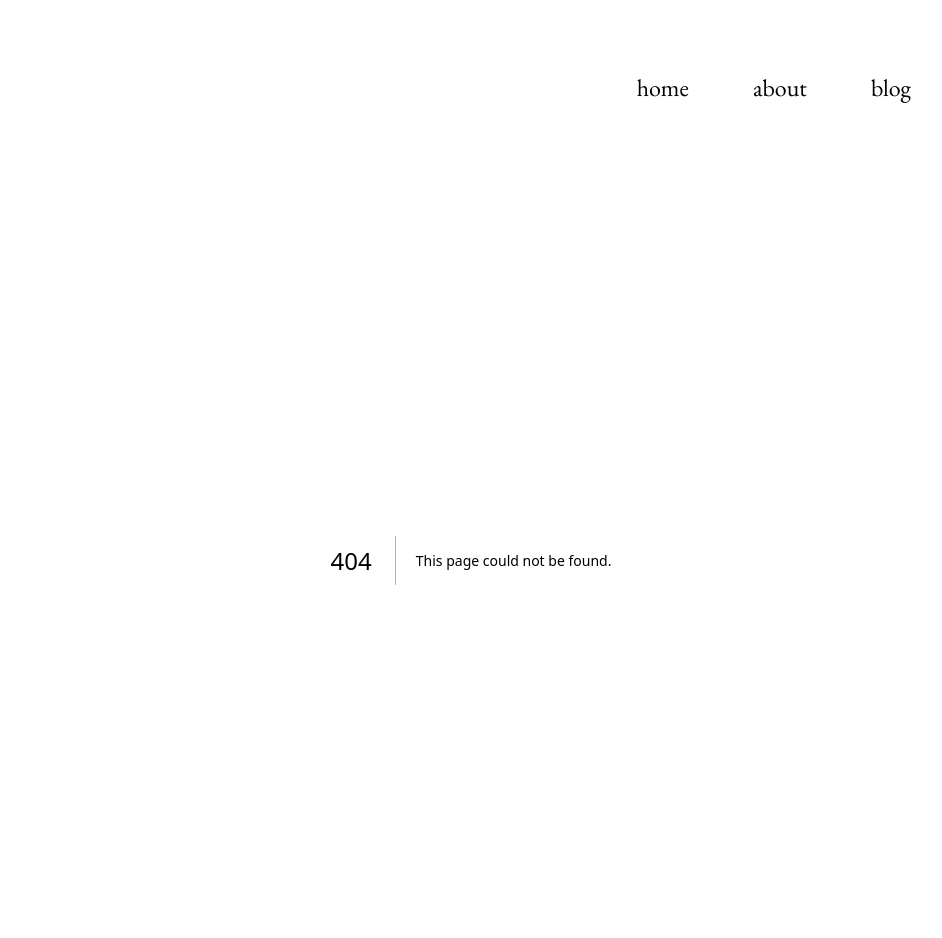
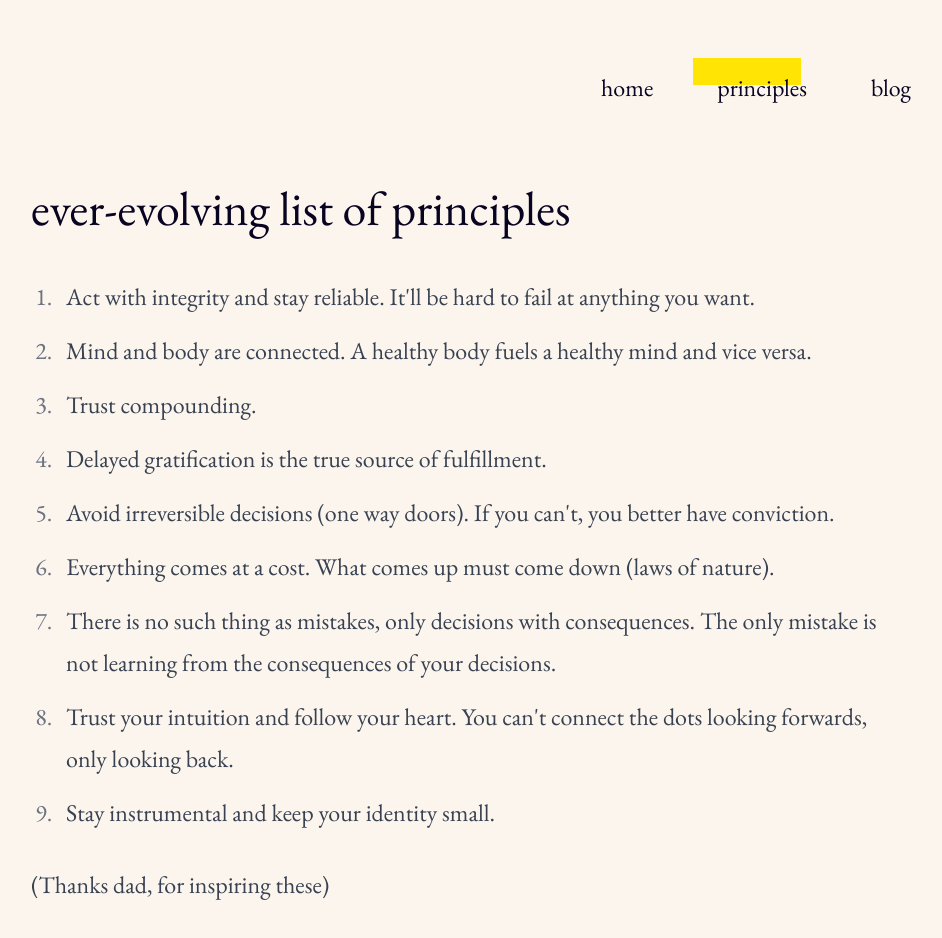
Before and after one commit to kristelfung/kristelfung-com, a Next.js app: page /principles in a window 1280 px wide. Before the commit this address had no page. Shown: the top 938 px of the page, without its empty margins (169-1111 px from the left). Built offline with nearby package versions, Linux system fonts and the light colour scheme.

Commit message:
principles

```diff
--- a/src/app/about/content/index.mdx
+++ /dev/null
@@ -1,5 +0,0 @@
-hello!
-
-I graduated from UC Berkeley in 2023 (go bears!), and I'm currently working for Figma full time in NYC.
-
-Site is made with [Next.js](https://nextjs.org/), and deployed with [Vercel](https://vercel.com/).
--- a/src/app/components/navbar.tsx
+++ b/src/app/components/navbar.tsx
@@ -6,7 +6,7 @@ import { useState } from "react";
 
 const navItems = [
   { href: "/", label: "home" },
-  { href: "/about", label: "about" },
+  { href: "/principles", label: "principles" },
   { href: "/blog", label: "blog" },
 ];
 
--- /dev/null
+++ b/src/app/principles/content/index.mdx
@@ -0,0 +1,11 @@
+1. Act with integrity and stay reliable. It'll be hard to fail at anything you want.
+2. Mind and body are connected. A healthy body fuels a healthy mind and vice versa.
+3. Trust compounding.
+4. Delayed gratification is the true source of fulfillment.
+5. Avoid irreversible decisions (one way doors). If you can't, you better have conviction.
+6. Everything comes at a cost. What comes up must come down (laws of nature).
+7. There is no such thing as mistakes, only decisions with consequences. The only mistake is not learning from the consequences of your decisions.
+8. Trust your intuition and follow your heart. You can't connect the dots looking forwards, only looking back.
+9. Stay instrumental and keep your identity small.
+
+(Thanks dad, for inspiring these)
--- a/src/app/about/page.tsx
+++ b/src/app/principles/page.tsx
@@ -3,8 +3,11 @@ import path from "path";
 import { compileMDX } from "next-mdx-remote/rsc";
 import FadeIn from "../components/fade_in";
 
-export default async function About() {
-  const postPath = path.join(process.cwd(), "src/app/about/content/index.mdx");
+export default async function Principles() {
+  const postPath = path.join(
+    process.cwd(),
+    "src/app/principles/content/index.mdx"
+  );
   const content = fs.readFileSync(postPath, "utf8");
 
   const { content: Content } = await compileMDX({
@@ -14,7 +17,7 @@ export default async function About() {
   return (
     <FadeIn>
       <div className="py-6">
-        <h1 className="text-5xl">more on me...</h1>
+        <h1 className="text-5xl">ever-evolving list of principles</h1>
         <article className="prose max-w-none py-8">{Content}</article>
       </div>
     </FadeIn>
```
